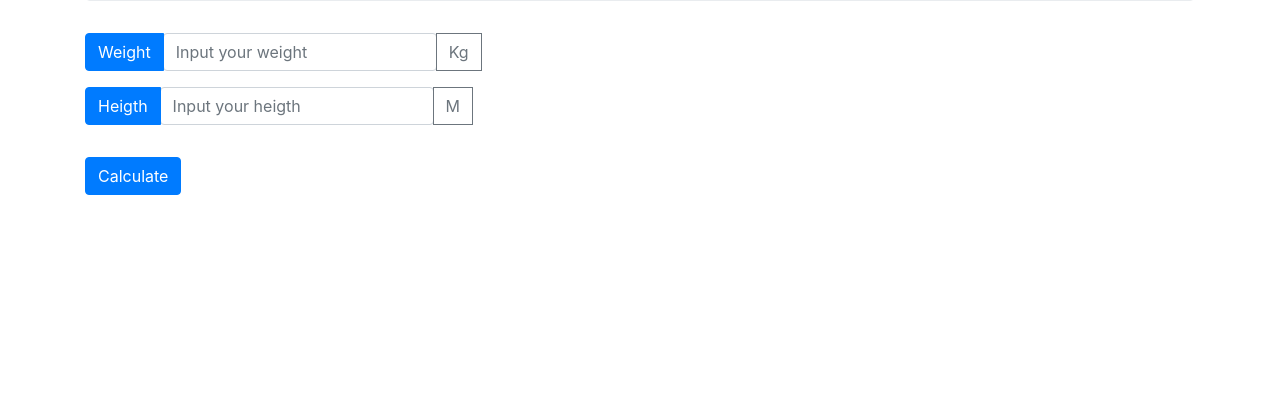
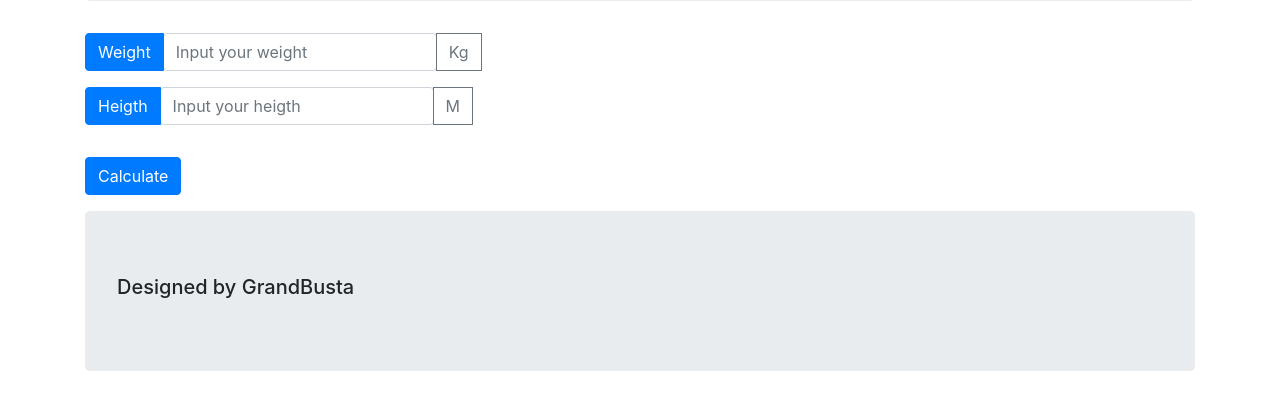
Before and after one commit to Grandbusta/grandbusta.github.io, a plain HTML site: page index.html in a window 1280 px wide. Shown: the part 173-582 px from the top of the page. Drawn offline with Linux system fonts and the light colour scheme.

Commit message:
Update index.html

```diff
--- a/index.html
+++ b/index.html
@@ -3,7 +3,7 @@
     <meta charset="UTF-8">
     <meta name="viewport" content="width=device-width, initial-scale=1.0">
     <meta http-equiv="X-UA-Compatible" content="ie=edge">
-    <title>Document</title>
+    <title>BMI Calculator-designed by Busta</title>
     <link rel="stylesheet" href="bootstrap.min.css">
     <script src="bootstrap.min.js"></script>
     <script src="jquery-3.4.1.js"></script>
@@ -53,6 +53,7 @@
         <h3 id="resu" class="text-secondary"></h3>
         <p id="eva"></p>
         <h3 id="evalu"></h3>
+        <div class="jumbotron"><h5>Designed by GrandBusta</h5></div>
         </div>
     </body>
 </html>
```
